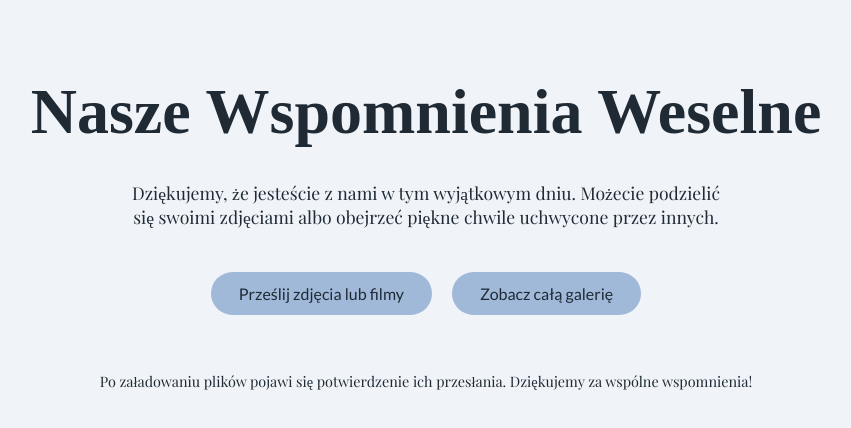
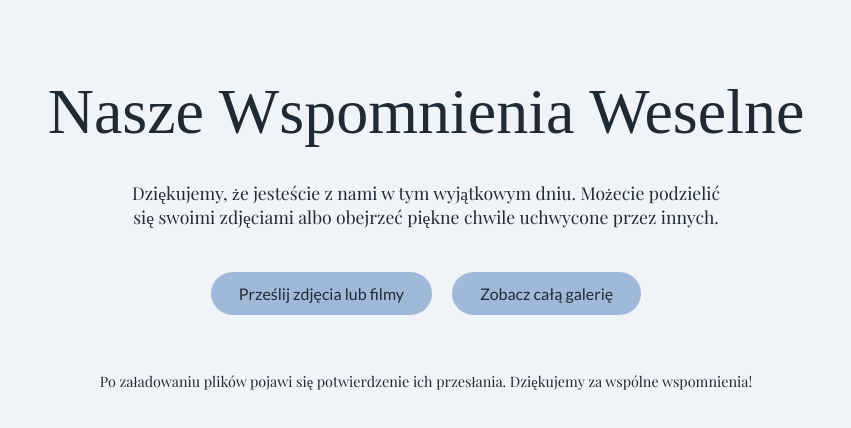
Before and after one commit to PobieramySie/image-gallery-site, a website: page index.html in a window 1280 px wide. Shown: the whole page, without its empty margins (214-1065 px from the left). Drawn offline with nearby package versions, Linux system fonts and the light colour scheme; a web font is replaced by a local one.

Commit message:
Update index.html

```diff
--- a/index.html
+++ b/index.html
@@ -18,7 +18,7 @@
       font-family: 'Corinthia';
       font-size: 4em;
       margin-bottom: 0.5em;
-      font-weight: extra-lighter;
+      font-weight: 200;
     }
     p {
       max-width: 600px;
```
